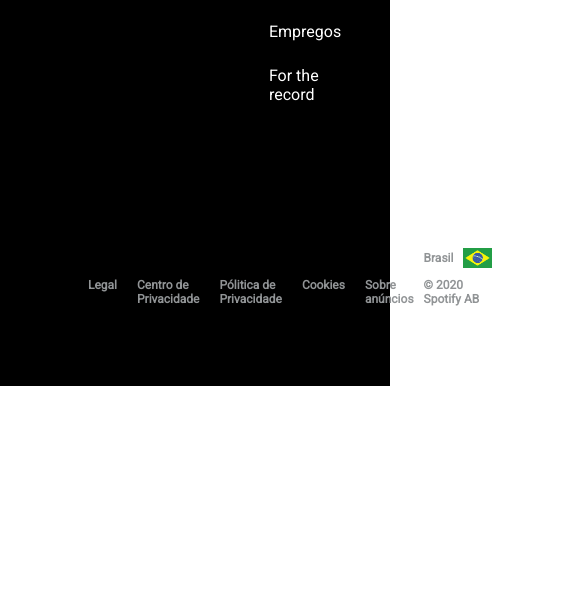
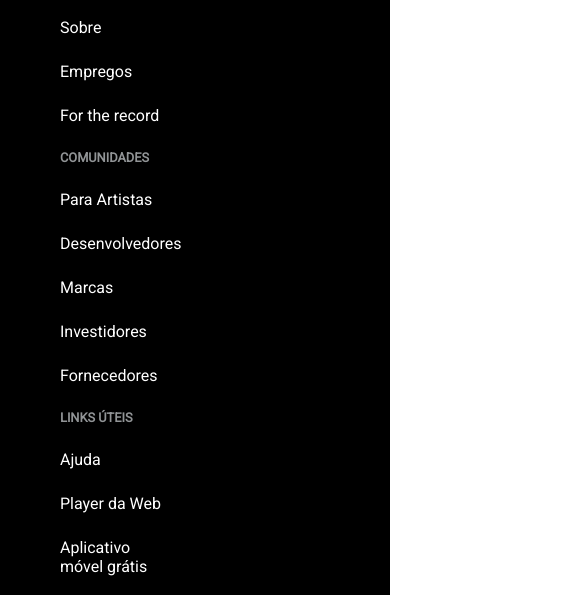
Before and after one commit to Caio070/SPOTIFY-CLONE, a plain HTML site: page index.html in a window 390 px wide. Shown: the part 986-1581 px from the top of the page, 585 px wide, since content can reach past the window. Before the commit the page ends 1372 px from the top, so only its background shows below. Drawn offline with Linux system fonts and the light colour scheme.

Commit message:
Modificação de itens.

```diff
--- a/index.html
+++ b/index.html
@@ -40,14 +40,17 @@
     <footer id="footer">
       <div class="footer-content">
         <img src="./img/logospot.png" alt="" class="logo" />
-        <ul class="footer-menu">
+        <div class="footer-menu">
+          <ul class="footer-menu-1">
             <p>Empresa</p>
             <li class="footer-menu-item">Sobre</li>
             <li class="footer-menu-item">Empregos</li>
             <li class="footer-menu-item">For the record</li>
           </ul>
+        </div>
 
-        <ul class="footer-menu">
+        <div class="footer-menu">
+          <ul class="footer-menu-2">
             <p>Comunidades</p>
             <li class="footer-menu-item">Para Artistas</li>
             <li class="footer-menu-item">Desenvolvedores</li>
@@ -55,13 +58,15 @@
             <li class="footer-menu-item">Investidores</li>
             <li class="footer-menu-item">Fornecedores</li>
           </ul>
-
-        <ul class="footer-menu">
+        </div>
+        <div class="footer-menu">
+          <ul class="footer-menu-3">
             <p>Links úteis</p>
             <li class="footer-menu-item">Ajuda</li>
             <li class="footer-menu-item">Player da Web</li>
             <li class="footer-menu-item">Aplicativo móvel grátis</li>
           </ul>
+        </div>
 
         <div class="socials">
           <i class="fa-brands fa-instagram"></i>
--- a/style.css
+++ b/style.css
@@ -77,7 +77,7 @@ body {
     justify-content: center;
     align-items: center;
     color: white;
-    background: url(./img/showcase.webp) center center/cover;
+    background: url(./img/music.jpg) center center/cover;
     background-color: rgba(0, 0, 0, 0.4);
     background-blend-mode: color;
 }
@@ -98,6 +98,11 @@ body {
 }
 
 /* Footer */
+
+ul {
+    list-style: none;
+}
+
 #footer {
     background: black;
     color: white;
@@ -111,9 +116,25 @@ body {
     justify-content: space-between;
 }
 
-#footer .footer-content .footer-menu {
+@media screen and (max-width: 500px) {
+    .footer-content {
+        display: flex;
+        flex-wrap: wrap;
+        justify-content: flex-start;
+        float: left;
+        margin: 0px 0px;
+    }
+}
+
+.footer-content .footer-menu {
     margin: 0 60px;
     list-style: none;
+}
+
+@media screen and (max-width: 500px) {
+    .footer-content .footer-menu {
+        float: left;
+    }
 }
 
 #footer .footer-content .footer-menu .footer-menu-item {
@@ -150,6 +171,19 @@ body {
 }
 
 /* Footer Info */
+
+@media screen and (max-width: 500px) {
+    .footer-info-items {
+        display: grid;
+        grid-template-columns: 1fr 1fr;
+        flex-direction: row;
+        justify-items: flex-start;
+        justify-content: space-between;
+        flex-wrap: wrap;
+        width: 60%;
+    }
+}
+
 .footer-info {
     display: flex;
     justify-content: space-between;
```
Also changed, not shown: img/music.jpg (added). Lines whose indentation alone changed are shown as unchanged.
